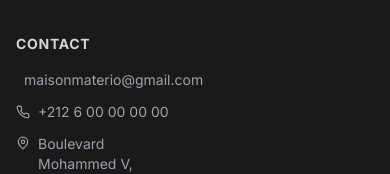
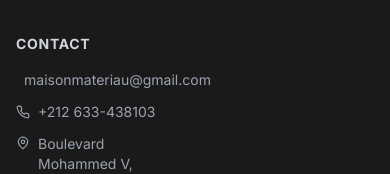
Before and after one commit to wadii-code/maisonmaterio-frontend, a React (Vite) app: page /auth in a window 390 px wide. Shown: the part 1515-1689 px from the top of the page. Built offline with nearby package versions, Linux system fonts and the light colour scheme; no server answers.

Commit message:
fix phone numbers

```diff
--- a/src/components/layout/Footer.tsx
+++ b/src/components/layout/Footer.tsx
@@ -62,8 +62,8 @@ export function Footer() {
           <div>
             <h4 className="font-bold text-sm uppercase tracking-wider mb-4 text-gray-300">{t('footer.contact')}</h4>
             <ul className="space-y-3 text-sm text-gray-400">
-              <li className="flex items-center gap-2"><Mail size={14} /><span>maisonmaterio@gmail.com</span></li>
-              <li className="flex items-center gap-2"><Phone size={14} /><span>+212 6 00 00 00 00</span></li>
+              <li className="flex items-center gap-2"><Mail size={14} /><span>maisonmateriau@gmail.com</span></li>
+              <li className="flex items-center gap-2"><Phone size={14} /><span>+212 633-438103</span></li>
               <li className="flex items-start gap-2"><MapPin size={14} className="shrink-0 mt-0.5" /><span>Boulevard Mohammed V,<br />Casablanca, Morocco</span></li>
             </ul>
           </div>
--- a/src/components/layout/StoreMap.tsx
+++ b/src/components/layout/StoreMap.tsx
@@ -3,7 +3,7 @@ import { MapPin, Phone, Mail, Clock, Navigation } from 'lucide-react';
 
 const STORE = {
   address: 'Boulevard Mohammed V, Casablanca, Morocco',
-  phone: '+212 6 ',
+  phone: '+212 633-438103 ',
   email: 'maisonmateriau@gmail.com',
   hours: 'Mon - Sat: 10am - 8pm',
   // Coordinates: Casablanca city center
--- a/src/lib/translations.ts
+++ b/src/lib/translations.ts
@@ -86,7 +86,7 @@ export const translations = {
     'personalize.fullName': 'Full Name',
     'personalize.fullNamePlaceholder': 'e.g. Aya Bennani',
     'personalize.phone': 'Phone Number',
-    'personalize.phonePlaceholder': 'e.g. +212 6 12 34 56 78',
+    'personalize.phonePlaceholder': 'e.g. +212 633-438103',
     'personalize.message': 'Custom Message',
     'personalize.messagePlaceholder': 'Describe colors, dimensions, materials, finishes, deadlines, or any reference you have…',
     'personalize.submit': 'Send via WhatsApp',
@@ -206,7 +206,7 @@ export const translations = {
     'personalize.fullName': 'Nom complet',
     'personalize.fullNamePlaceholder': 'ex. Aya Bennani',
     'personalize.phone': 'Numéro de téléphone',
-    'personalize.phonePlaceholder': 'ex. +212 6 12 34 56 78',
+    'personalize.phonePlaceholder': 'ex. +212 633-438103',
     'personalize.message': 'Message personnalisé',
     'personalize.messagePlaceholder': 'Décrivez les couleurs, dimensions, matériaux, finitions, délais ou toute référence que vous avez…',
     'personalize.submit': 'Envoyer via WhatsApp',
--- a/src/pages/ProfileSettings.tsx
+++ b/src/pages/ProfileSettings.tsx
@@ -123,7 +123,7 @@ export function ProfileSettings() {
                     type="tel" value={form.phone}
                     onChange={e => setForm(p => ({ ...p, phone: e.target.value }))}
                     className="w-full pl-10 pr-4 py-3 border-2 border-gray-100 rounded-xl focus:outline-none focus:border-brand-accent text-sm"
-                    placeholder="+212 6 12 34 56 78"
+                    placeholder="+212 633-438103"
                   />
                 </div>
               </div>
```
